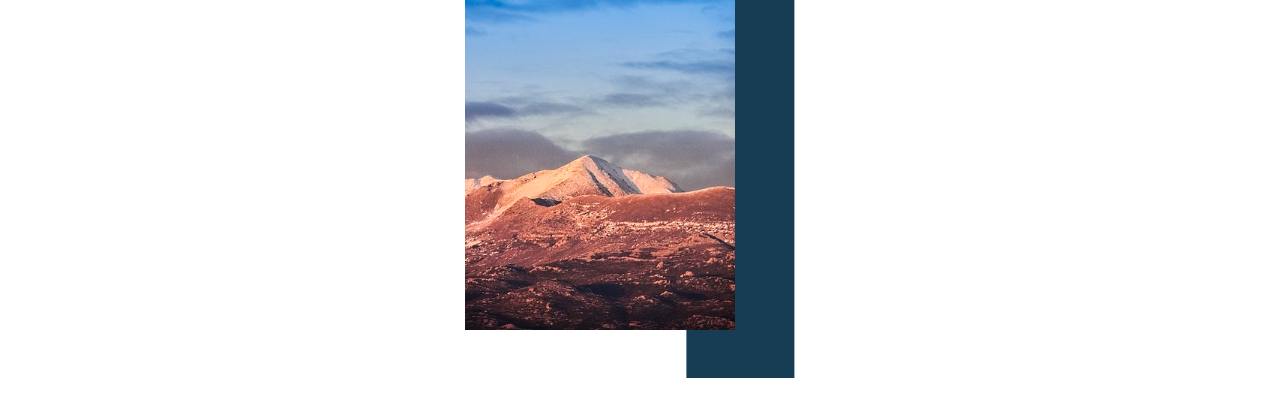
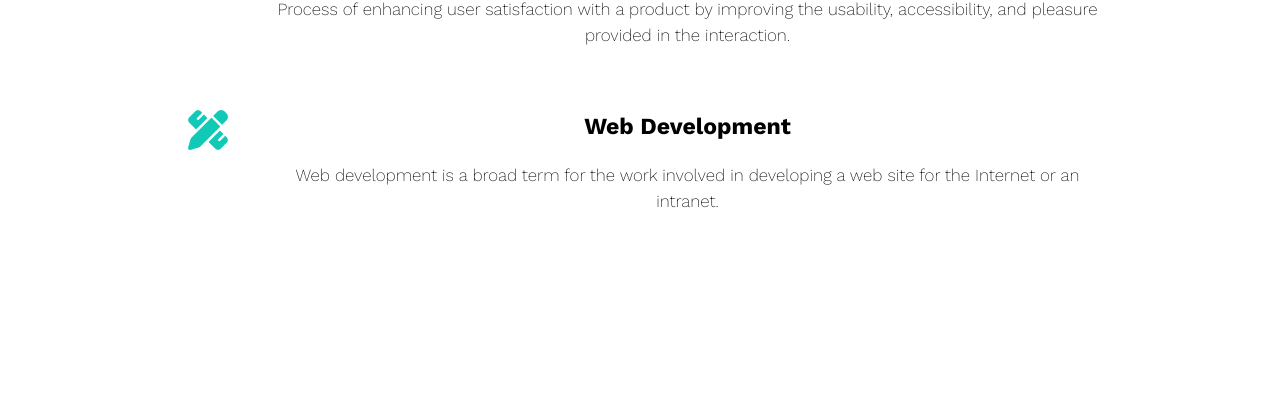
Before and after one commit to mariamarii/elzero-temp-1, a plain HTML site: page index.html in a window 1280 px wide. Shown: the part 632-1052 px from the top of the page. After the commit the page ends 933 px from the top, so only its background shows below. Drawn offline with nearby package versions, Linux system fonts and the light colour scheme.

Commit message:
restored

```diff
--- a/style.scss
+++ b/style.scss
@@ -1,36 +1,31 @@
-
 $wh-color: #FFF;
 $gray-color: #f6f6f6;
 $bl-color: #10cab7;
 $dark-color: #2c4755;
+
 @import url('https://fonts.googleapis.com/css2?family=Work+Sans:ital,wght@0,100..900;1,100..900&display=swap');
+
 body {
     font-family: "Work Sans", sans-serif;
     margin: 0;
     padding: 0;
-
-
 }
 
-
-
 .services {
-
     padding: 50px;
     text-align: center;
+
     .services-container {
         display: grid;
         max-width: 1600px;
         grid-template-columns: repeat(auto-fit, minmax(600px, 1fr));
-       gap:20px;
+        gap: 20px;
         align-items: center;
-        margin-left: 170px;
-        margin-right: 0;
-
+        padding: 0 5%;
 
         grid-template-rows: auto 1fr;
+
         .services-header{
-
 
             grid-column: 1/-1;
             text-align: center;
@@ -43,7 +38,7 @@ body {
                 font-weight: 200px;
                 line-height: 1;
                 letter-spacing: -6px;
-                margin: 0; // Ensure no default margin
+                margin: 0;
             }
 
             p{
@@ -54,6 +49,7 @@ body {
 
         }
     }
+
     .services-grid {
         display: grid;
         grid-template-columns: 1fr 1fr;
@@ -62,66 +58,97 @@ body {
         align-items: center;
         justify-content: flex-end;
 
-
         .service {
             display: flex;
             align-items: flex-start;
             gap: 15px;
-            h3{
+
+            h3 {
                 font-size: 23px;
             }
-            p{
 
+            p {
                 font-size: 17px;
                 font-weight: 220;
                 line-height: 1.5;
             }
+
             .icon {
                 font-size: 24px;
                 color: $bl-color;
             }
-
+        }
     }
 
-    }
     .services-image {
         position: relative;
         display: flex;
         justify-content: center;
-        align-items:center;
+        align-items: center;
         margin-left: 180px;
         width: 400px;
+
         .image-container {
             position: relative;
             width: 270px;
             height: 400px;
-        img{
 
+            img {
                 width: 100%;
                 height: auto;
                 display: block;
+            }
 
-
-        }
-        &::before{
+            &::before {
                 content: "";
                 position: absolute;
                 width: 40%;
                 height: 120%;
                 background-color: #163d53;
-            transform: translate(80%,-15%);
+                transform: translate(80%, -15%);
                 z-index: -1;
-
             }
         }
     }
 
-i{
+    i {
         color: $bl-color;
         font-size: 40px;
         margin: 20px;
+    }
+}
+
+
+@media (max-width: 1465px) {
+    .services{
+    .services-image {
+        .image-container {
+            width: 0px;
+            display: none;
+            .image-container {
+                &::before
+                {
+                    content: none;
+                }
+            }
+        }}
+        .services-container {
+            grid-template-columns: 1fr;
+            padding: 0 10%;
+
+
+        .services-grid {
+            grid-template-columns: 1fr;
+            text-align: center;
+
+    }
+    }
+
+
+
+
+
 
 
     }
-
 }
```
Also changed, not shown: style.css, 1 other file. Lines whose indentation alone changed are shown as unchanged.
